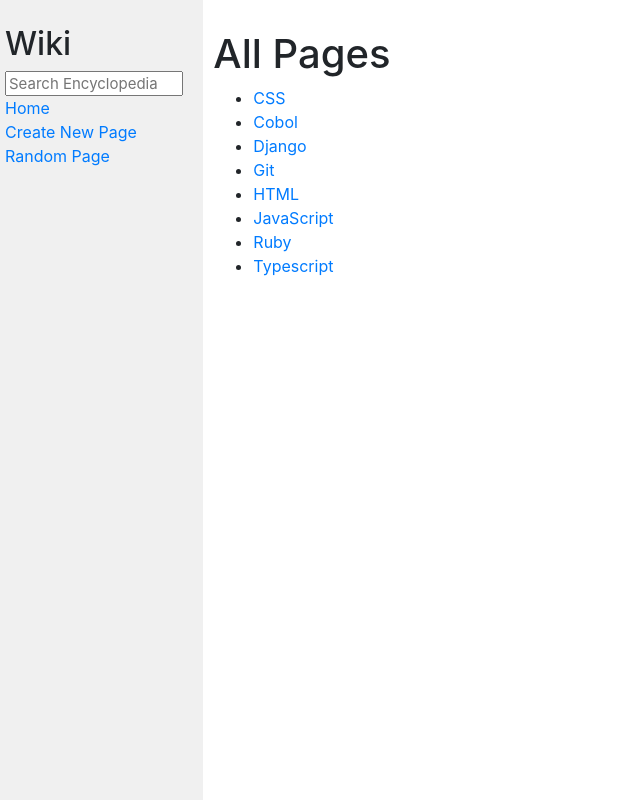
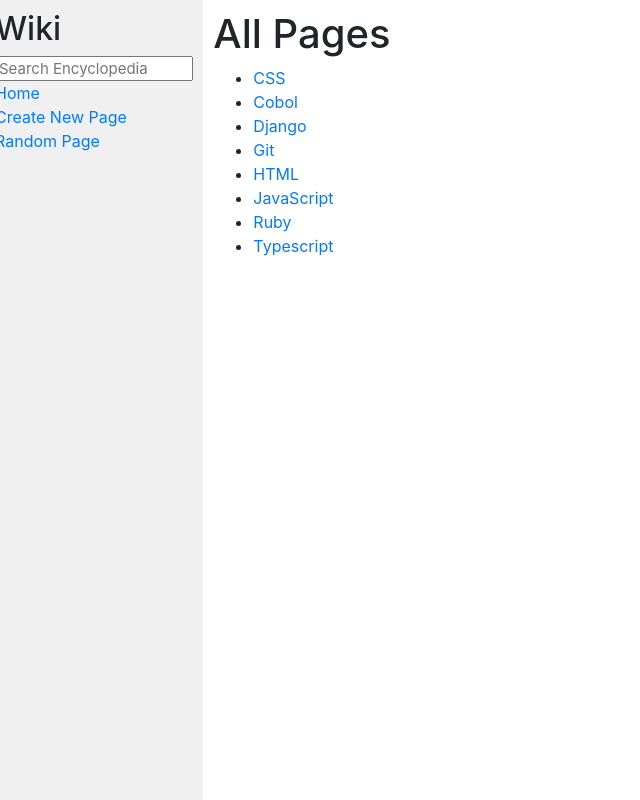
Before and after one commit to Cybersoul2042/Wikipedia, a Django app: page /wiki/encyclopedia in a window 1280 px wide. Shown: the whole page, without its empty margins (0-640 px from the left). Run offline with Django 3.2, Linux system fonts and the light colour scheme; some libraries are stand-ins or nearby versions.

Commit message:
Some Fixes

```diff
--- a/encyclopedia/static/encyclopedia/styles.css
+++ b/encyclopedia/static/encyclopedia/styles.css
@@ -1,5 +1,5 @@
 body {
-    margin: 20;
+    margin: 0;
     background-color: white;
 }
 
@@ -9,7 +9,6 @@
 
 h1 {
     margin-top: 0px;
-    padding-top: 20px;
 }
 
 textarea {
@@ -30,9 +29,5 @@
 .sidebar {
     background-color: #f0f0f0;
     height: 100vh;
-    padding: 20px;
+    padding: 10px;
 }
-
-.sidebar h2 {
-    margin-top: 5px;
-}
--- a/encyclopedia/templates/encyclopedia/EditEntry.html
+++ b/encyclopedia/templates/encyclopedia/EditEntry.html
@@ -10,7 +10,7 @@
         <title>Editing: {{ Title }}</title>
     </head>
     <body>
-        <h1>Edit Your Entry</h1>
+        <h1>{{Title}}</h1>
         <form method="Post">
             {% csrf_token %}
             <div>
--- a/encyclopedia/templates/encyclopedia/EntryPage.html
+++ b/encyclopedia/templates/encyclopedia/EntryPage.html
@@ -20,7 +20,7 @@
 
 
 
-        <label>You Can Also Visit: </label>
+        <label>You Can Also: </label>
         <ul>
             <li style="margin-bottom: 5px;"><a href="{% url 'EntryEdit' EntryTitle %}">Edit Page</a></li>
 
```
